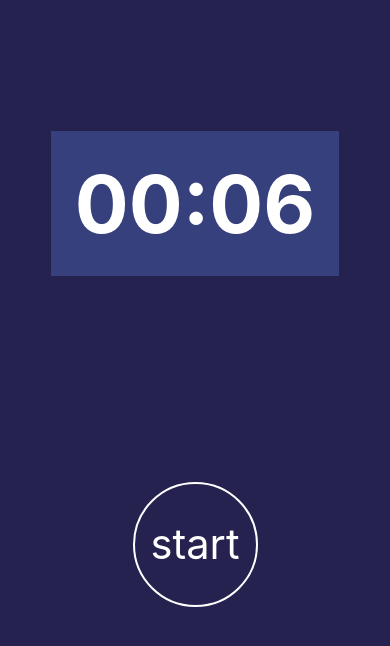
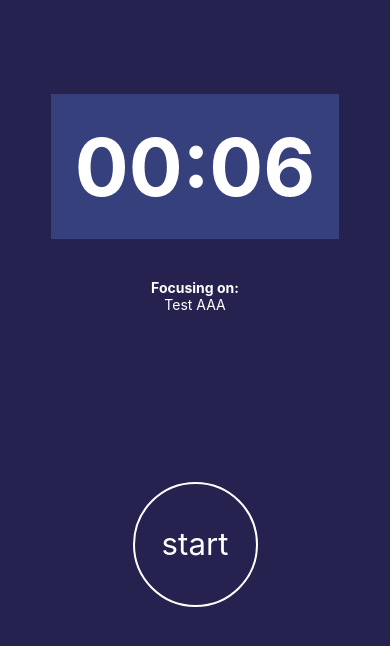
Before and after one commit to johnsci911/FocusTime, a React Native app: screen / in a window 390 px wide. Shown: the top 646 px of the page. Built offline with nearby package versions, Linux system fonts and the light colour scheme.

Commit message:
Add focus subject

```diff
--- a/App.js
+++ b/App.js
@@ -12,7 +12,7 @@ import { Focus } from './src/features/focus';
 import { Timer } from './src/components/timer';
 
 export default function App() {
-  const [currentSubject, setCurrentSubject] = useState('Test');
+  const [currentSubject, setCurrentSubject] = useState('Test AAA');
 
   return (
     <SafeAreaView style={styles.container}>
--- a/src/components/roundedButton.js
+++ b/src/components/roundedButton.js
@@ -25,5 +25,5 @@ const styles = (size) => StyleSheet.create({
     borderColor: "#fff",
     borderWidth: 2
   },
-  text: { color: '#fff', fontSize: size / 3 },
+  text: { color: '#fff', fontSize: size / 4 },
 });
--- a/src/components/timer.js
+++ b/src/components/timer.js
@@ -1,14 +1,24 @@
 import React, { useState } from 'react';
-import { View, StyleSheet } from 'react-native';
+import { View, StyleSheet, Text } from 'react-native';
 import { Countdown } from '../components/countdown';
 import { RoundedButton } from '../components/roundedButton';
+import { spacing } from '../utils/sizes';
+import { colors } from '../utils/colors';
 
 export const Timer = ({ focusSubject }) => {
   const [isStarted, setIsStarted] = useState(false);
   return (
     <View style={styles.container}>
       <View style={styles.countdown}>
-        <Countdown isPaused={!isStarted} onProgress={() => {}} onEnd={() => {}} />
+        <Countdown
+          isPaused={!isStarted}
+          onProgress={() => { }}
+          onEnd={() => { }}
+        />
+        <View style={{ paddingTop: spacing.xxl }}>
+          <Text style={styles.title}>Focusing on:</Text>
+          <Text style={styles.task}>{focusSubject}</Text>
+        </View>
       </View>
       <View style={styles.buttonWrapper}>
         {!isStarted && (
@@ -26,6 +36,15 @@ const styles = StyleSheet.create({
   container: {
     flex: 1
   },
+  title: {
+    color: colors.white,
+    fontWeight: 'bold',
+    textAlign: 'center',
+  },
+  task: {
+    color: colors.white,
+    textAlign: 'center',
+  },
   countdown: {
     flex: 0.5,
     alignItems: 'center',
--- a/src/features/focus.js
+++ b/src/features/focus.js
@@ -19,7 +19,7 @@ export const Focus = ({ addSubject }) => {
           <RoundedButton
             style={styles.button}
             title="+"
-            size={50}
+            size={150}
             onPress={() => addSubject(subject)}
           ></RoundedButton>
         </View>
```
